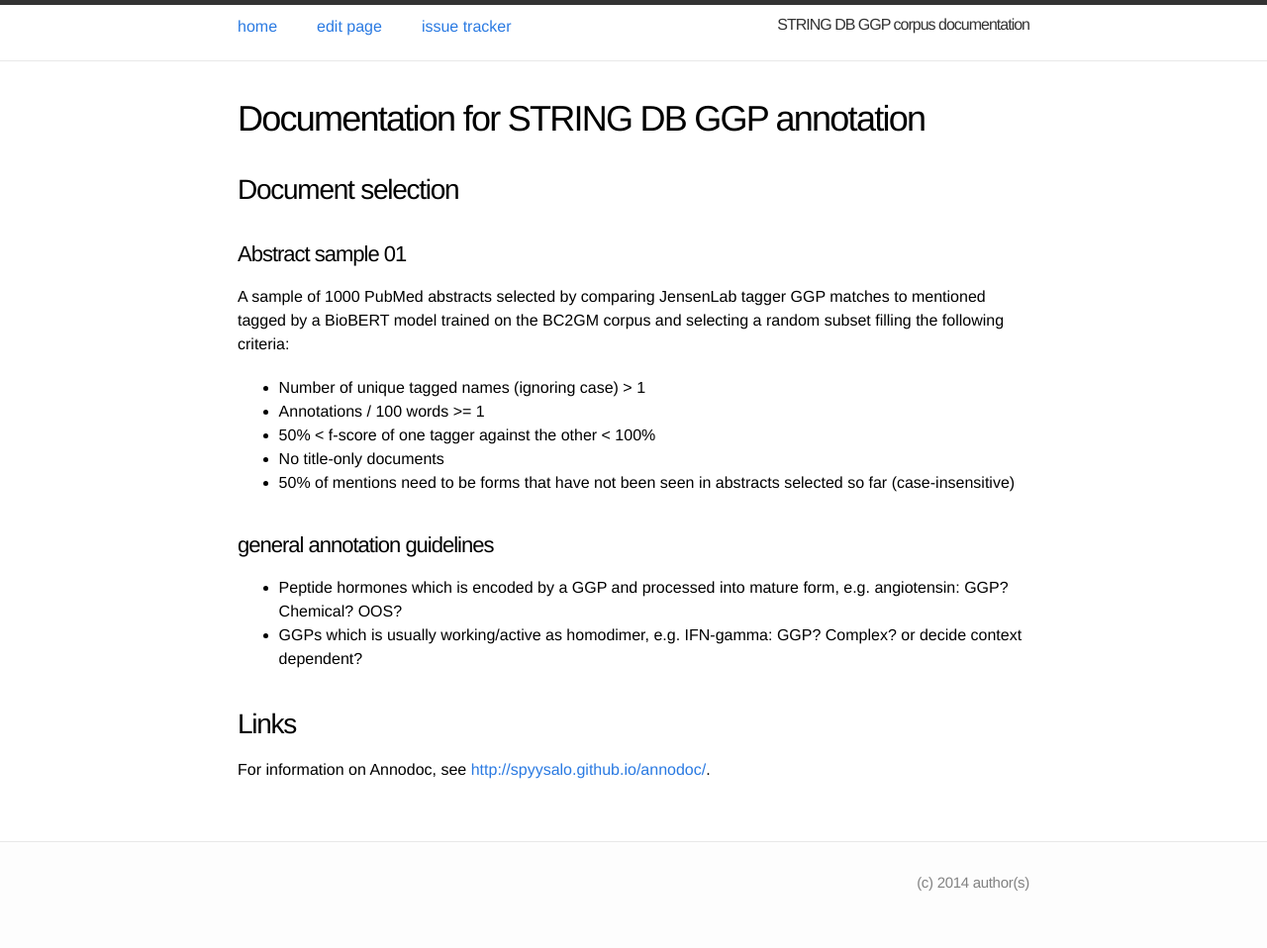
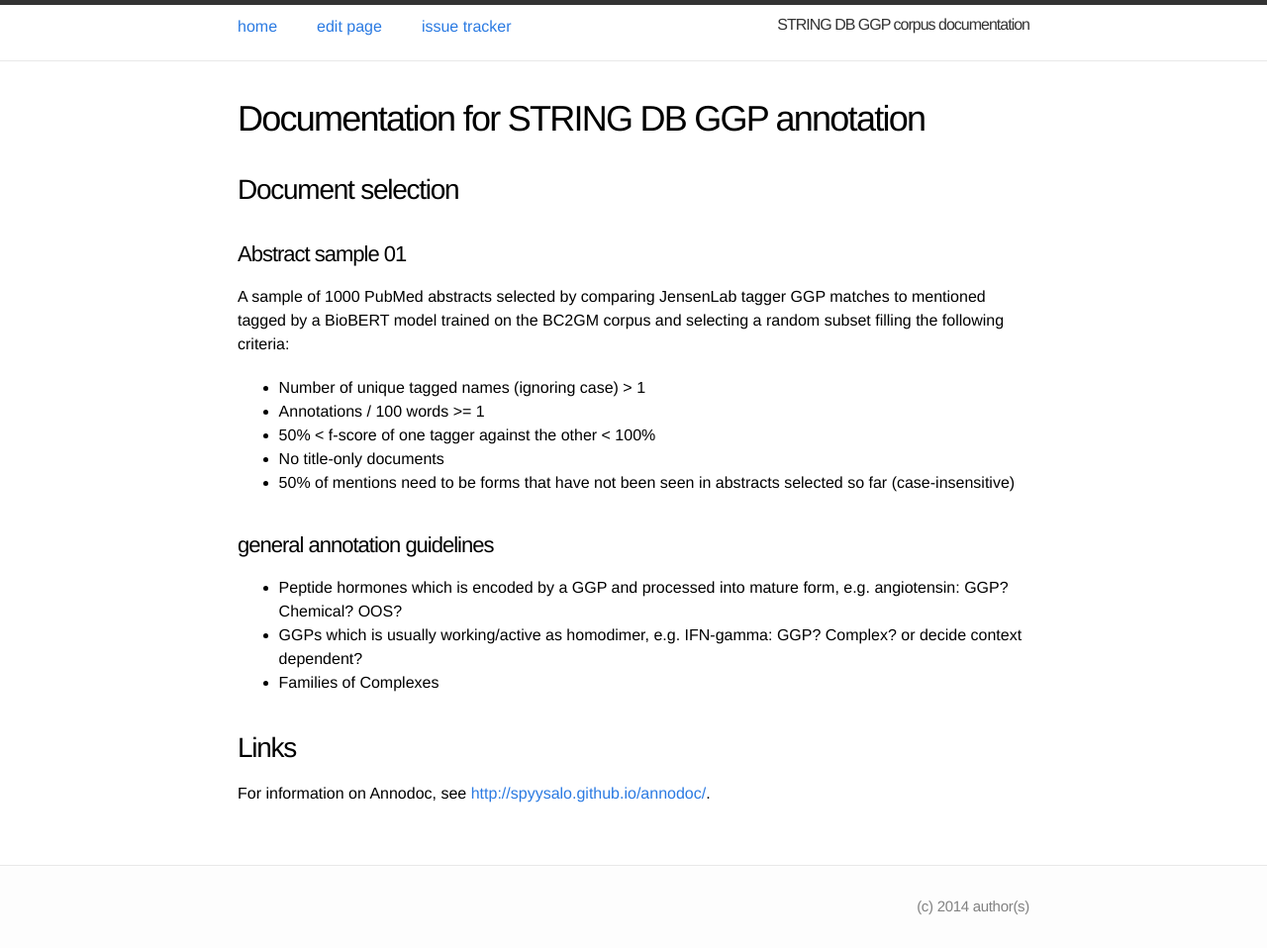
Before and after one commit to spyysalo/stringdb-ggp-corpus-docs, a Jekyll site: the page built from index.md, in a window 1280 px wide. Shown: the whole page at 99% size. Built offline with Jekyll 4.4.1, drawn with Linux system fonts in a browser that asks for light colours; before the commit the page ends 934 px from its top, so only the background shows below that.

Commit message:
Update index.md

```diff
--- a/index.md
+++ b/index.md
@@ -19,6 +19,7 @@ A sample of 1000 PubMed abstracts selected by comparing JensenLab tagger GGP mat
 
 * Peptide hormones which is encoded by a GGP and processed into mature form, e.g. angiotensin: GGP? Chemical? OOS?
 * GGPs which is usually working/active as homodimer, e.g. IFN-gamma: GGP? Complex? or decide context dependent?
+* Families of Complexes
 
 ## Links
 
```
